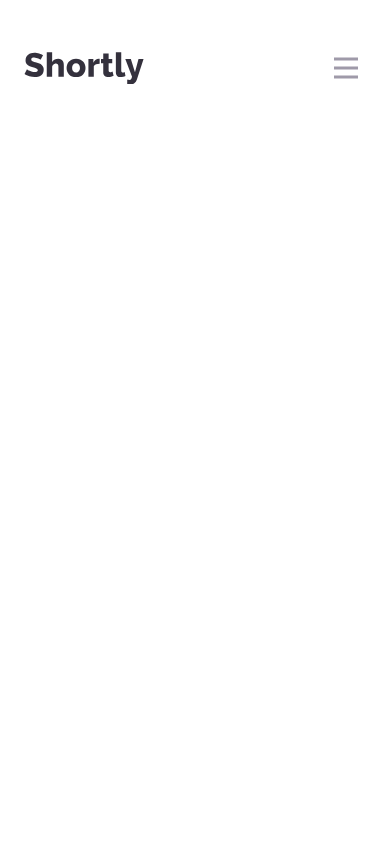
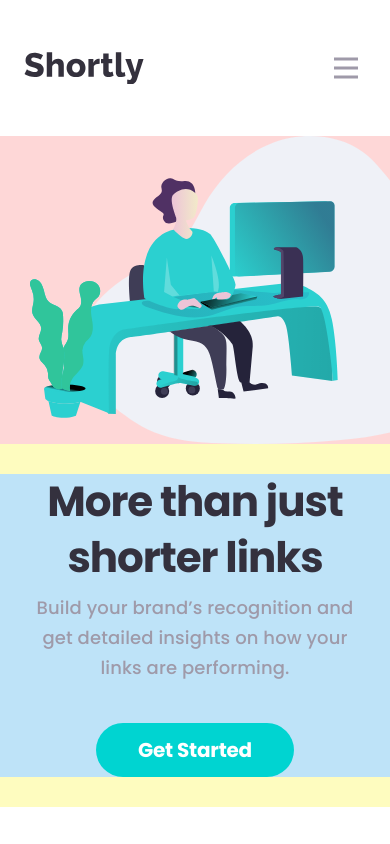
Before and after one commit to 0xShynn/frontendmentor-shortly-api-landing-page, a Next.js app: page / in a window 390 px wide. Built offline with nearby package versions, Linux system fonts and the light colour scheme.

Commit message:
updated/wip: main hero responsive styling (base, sm, md)

```diff
--- a/src/components/Header.js
+++ b/src/components/Header.js
@@ -15,8 +15,14 @@ const Header = () => {
   ]
 
   return (
-    <Box maxW="1110px" w="full">
-      <Flex justify="space-between" align="center" w="full">
+    <Box maxW="1110px" w="full" mx="auto">
+      <Flex
+        justify="space-between"
+        align="center"
+        w="full"
+        py="12"
+        px={{ base: 6, xl: 0 }}
+      >
         <Flex align="center">
           <Link href="/" size="none" mr="10">
             <Box w="120px">
--- /dev/null
+++ b/src/components/Hero.js
@@ -0,0 +1,46 @@
+import { Box, Flex, Heading, Link, Text } from '@chakra-ui/layout'
+import NextImage from 'next/image'
+
+import IllustrationWork from '../assets/illustrations/illustration-working.svg'
+
+const Hero = () => {
+  return (
+    <Box w="full">
+      <Flex
+        direction={{ base: 'column', md: 'row-reverse' }}
+        align="center"
+        bg="yellow.100"
+        w="full"
+        mx="auto"
+        maxW="1110px"
+      >
+        <Box overflow="hidden" w="full" bg="red.100">
+          <Box pos="relative" right="-30px" w="120%">
+            <NextImage src={IllustrationWork} layout="responsive" />
+          </Box>
+        </Box>
+
+        <Box
+          maxW="565px"
+          my={{ base: '30px', md: 0, xl: '100px' }}
+          bg="blue.100"
+          px="6"
+          textAlign={{ base: 'center', md: 'left' }}
+        >
+          <Heading as="h1" variant="h1" mb="2">
+            More than just shorter links
+          </Heading>
+          <Text textStyle="big" mb="10">
+            Build your brand’s recognition and get detailed insights on how your
+            links are performing.
+          </Text>
+          <Link href="#" variant="primary" display="inline-block" size="md">
+            Get Started
+          </Link>
+        </Box>
+      </Flex>
+    </Box>
+  )
+}
+
+export default Hero
--- a/src/pages/index.js
+++ b/src/pages/index.js
@@ -1,7 +1,8 @@
-import { Box, Flex } from '@chakra-ui/layout'
+import { Box } from '@chakra-ui/layout'
 import { NextSeo } from 'next-seo'
 
 import Header from '../components/Header'
+import Hero from '../components/Hero'
 
 export default function Home() {
   return (
@@ -9,17 +10,10 @@ export default function Home() {
       {/* Edit the Head info */}
       <NextSeo title="Home" description="Description" />
 
-      <Flex
-        role="main"
-        bg="white"
-        direction="column"
-        align="center"
-        justify="center"
-        py="12"
-        px="6"
-      >
+      <Box role="main" bg="white">
         <Header />
-      </Flex>
+        <Hero />
+      </Box>
 
       <Box role="contentinfo"></Box>
     </Box>
--- a/src/theme/components/link.js
+++ b/src/theme/components/link.js
@@ -28,7 +28,7 @@ const link = {
     // Add here the shared variants from the sharedStyleLinkButton.js
   },
   defaultProps: {
-    size: 'md',
+    // size: 'md',
     // variant: 'light',
   },
 }
```
Also changed, not shown: public/vercel.svg (deleted), src/assets/illustrations/illustration-working.svg (added).
